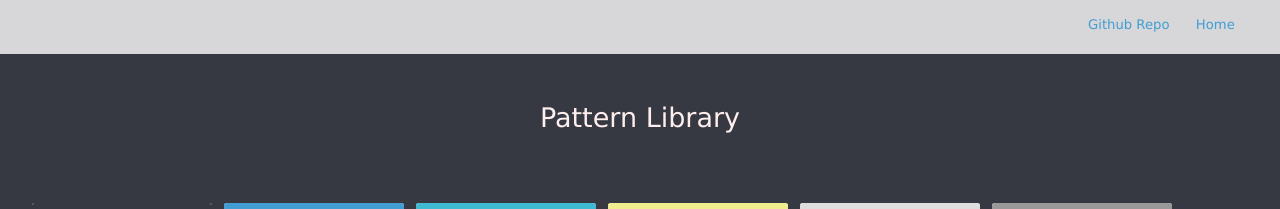
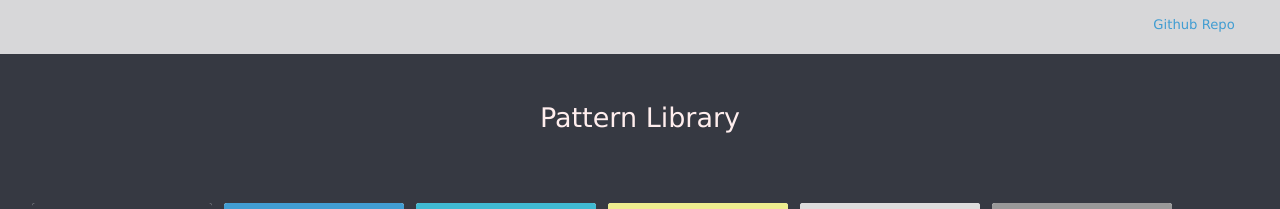
Before and after one commit to maban/styleguide, a Jekyll site: the page built from index.html, in a window 1280 px wide. Shown: the top 209 px of the page. Built offline with Jekyll 4.4.1, drawn with Linux system fonts in a browser that asks for light colours; nearby versions of some CDN libraries; library files that are not in the unit come from our copies.

Commit message:
Remove home link

```diff
--- a/_includes/header.html
+++ b/_includes/header.html
@@ -6,7 +6,7 @@
 
     <nav class="xx-nav" role="navigation" aria-label="Global">
         <ul class="xx-nav-items">
-            <li class="xx-nav-item"><a href="/">Home</a></li>
+            <!--<li class="xx-nav-item"><a href="/">Home</a></li>-->
             <!--<li class="xx-nav-item"><a href="patchwork.php">View as patchwork</a></li>-->
             <li class="xx-nav-item"><a href="https://github.com/maban/seed">Github Repo</a></li>
         </ul>
```
